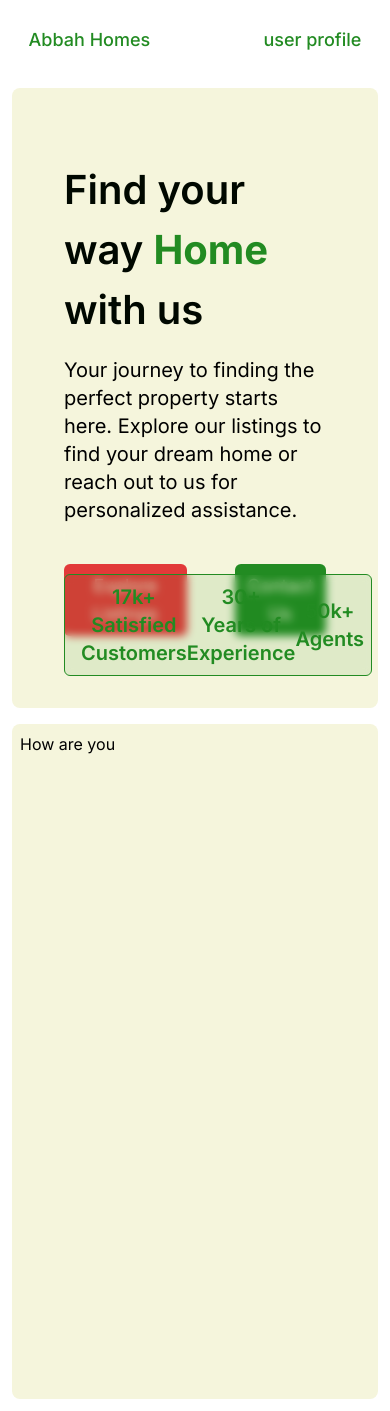
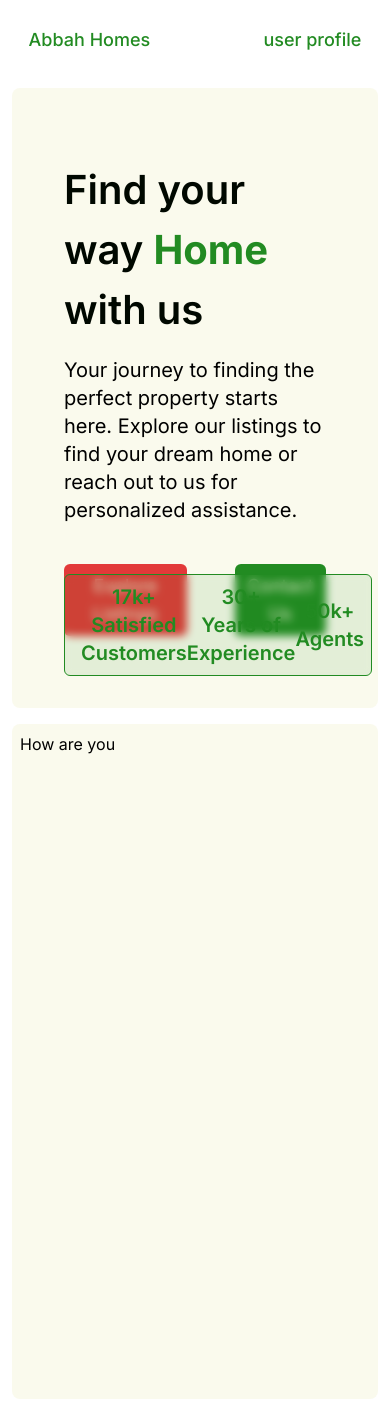
Before and after one commit to henry1234-net/Abbah-real-estate, a Next.js app in the folder my-app/: page /home in a window 390 px wide. Built offline with nearby package versions, Linux system fonts and the light colour scheme.

Commit message:
updated home/page.tsx

```diff
--- a/my-app/src/app/(auth)/home/page.tsx
+++ b/my-app/src/app/(auth)/home/page.tsx
@@ -7,8 +7,8 @@ export default function LoginPage() {
   return (
     <div className='relative p-3 max-w-screen'>
         <Navigation />
-        <div className='bg-[#f5f5dc] mt-5 mb-[2vw] p-3 rounded-lg flex md:flex-row flex-col'>
-          <div className="md:w-1/2 w-full block mx-auto my-5 text-left p-10 relative">
+        <div className='bg-abbah-milk/50 mt-5 mb-[2vw] p-3 rounded-lg flex md:flex-row flex-col'>
+          <div className="md:w-1/2 h-fit w-full block mx-auto my-5 text-left p-10 relative">
             <h2 className='text-abbah-black-100 text-[40px] font-semibold'>Find your way <span className='text-abbah-main-green font-bold'>Home</span> with us</h2>
             <p className='text-xl mt-4'>Your journey to finding the perfect property starts here. Explore our listings to find your dream home or reach out to us for personalized assistance.</p>
 
@@ -41,7 +41,7 @@ export default function LoginPage() {
             />
           </div>
         </div>
-        <div className='w-full h-[80vh] bg-[#f5f5dc] mt-4 p-2 rounded-lg'>How are you</div>
+        <div className='w-full h-[80vh] bg-abbah-milk/50 mt-4 p-2 rounded-lg'>How are you</div>
     </div>
   )
 }
```
